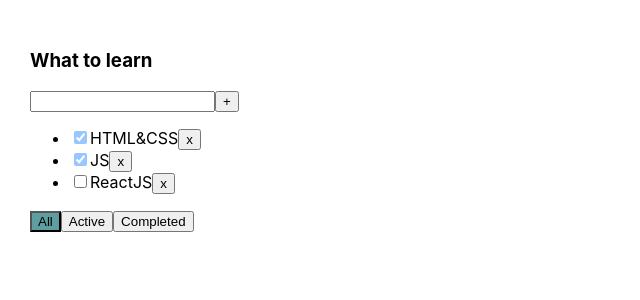
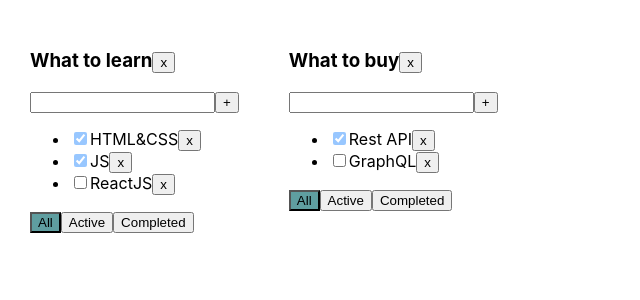
Before and after one commit to Roman4egs1994/todolists, a React (Create React App) app: page / in a window 1280 px wide. Shown: the top 300 px of the page, without its empty margins (0-640 px from the left). Built offline with nearby package versions, Linux system fonts and the light colour scheme.

Commit message:
refactoring tasks array. Added associative array, add function delete Tdolist

```diff
--- a/src/App.tsx
+++ b/src/App.tsx
@@ -5,60 +5,98 @@ import {v1} from "uuid";
 
 export type FilteredTaskType = 'all' | 'active' | 'completed'
 
+type TodolistsType = {
+    id: string,
+    title: string,
+    filter: FilteredTaskType
+}
+
+type TaskStateType = {
+    [key: string]: TaskType[]
+}
+
 function App() {
 
-    /** STATE */
-    const [tasks, setTasks] = useState([
-        {id: v1(), title: "HTML&CSS", isDone: true},
-        {id: v1(), title: "JS", isDone: true},
-        {id: v1(), title: "ReactJS", isDone: false}
+
+    let todolistID1 = v1()
+    let todolistID2 = v1()
+
+    let [todolists, setTodolists] = useState<Array<TodolistsType>>([
+        {id: todolistID1, title: 'What to learn', filter: 'all'},
+        {id: todolistID2, title: 'What to buy', filter: 'all'},
     ])
-    const [filter, setFilter] = useState<FilteredTaskType>('all')
+
+    let [tasks, setTasks] = useState<TaskStateType>({
+        [todolistID1]: [
+            {id: v1(), title: 'HTML&CSS', isDone: true},
+            {id: v1(), title: 'JS', isDone: true},
+            {id: v1(), title: 'ReactJS', isDone: false},
+
+        ],
+        [todolistID2]: [
+            {id: v1(), title: 'Rest API', isDone: true},
+            {id: v1(), title: 'GraphQL', isDone: false},
+        ]
+    })
+    /** DELETE-TODOLIST*/
+    const deleteTodolist = (todolistsId:string) => {
+        setTodolists(todolists.filter((el) => el.id !== todolistsId))
+        delete tasks[todolistsId]
+    }
 
 
     /** ADD-TASK*/
-    const addTask = (title: string) => {
-        const task: TaskType = {id: v1(), title: title, isDone: false}
-        setTasks([task,...tasks])
+    const addTask = (todolistId:string,title: string) => {
+
+        const newTask: TaskType = {id: v1(), title: title, isDone: false}
+        setTasks({...tasks,[todolistId]:[newTask,...tasks[todolistId]]})
     }
 
     /** DELETE-TASK*/
-    const removeTask = (taskId: string) => {
-        setTasks(tasks.filter((el) => el.id !== taskId))
+    const removeTask = (todolistId:string,taskId: string) => {
+        setTasks({...tasks,[todolistId]: tasks[todolistId].filter((el) => el.id !== taskId)})
     }
 
     /** CHECKED IS-DONE TASK*/
-    const changeTaskStatus = (taskId:string,newIsDone:boolean) => {
-        setTasks(tasks.map((task)=> task.id === taskId ? {...task,isDone: newIsDone} : task))
+    const changeTaskStatus = (todolistId:string,taskId: string, newIsDone: boolean) => {
+        // setTasks(tasks.map((task) => task.id === taskId ? {...task, isDone: newIsDone} : task))
+        setTasks({...tasks,[todolistId]:tasks[todolistId].map((el)=> el.id === taskId ? {...el, isDone: newIsDone} : el)})
     }
 
     /** FILTERED-TASK-START--------------------------------------------------------*/
-    const filteredTasks = () => {
-        let filterTask = tasks //all
-        if (filter === 'completed') {
-            filterTask = tasks.filter((tasks) => tasks.isDone)
+    const changeFilter = (todolistId: string, value: FilteredTaskType) => {
+        setTodolists(todolists.map((el) => el.id === todolistId ? {...el, filter: value} : el))
     }
-        if (filter === 'active') {
-            filterTask = tasks.filter((tasks) => !tasks.isDone)
+
+    return (
+        <div className="App">
+            {todolists.map((el) => {
+
+                let filterTask = tasks[el.id] //all
+                if (el.filter === 'completed') {
+                    filterTask = tasks[el.id].filter((tasks) => tasks.isDone)
                 }
-        return filterTask
+                if (el.filter === 'active') {
+                    filterTask = tasks[el.id].filter((tasks) => !tasks.isDone)
                 }
 
 
-    const changeFilter = (value: FilteredTaskType) => {
-        setFilter(value)
-    }
-    /** FILTERED-TASK-FINISH--------------------------------------------------------*/
                 return (
-        <div className="App">
-            <Todolist title="What to learn"
-                      tasks={filteredTasks()}
+                    <Todolist
+                        key={el.id}
+                        todolistId={el.id}
+                        title={el.title}
+                        tasks={filterTask}
                         removeTask={removeTask}
                         changeFilter={changeFilter}
-                      filter={filter}
+                        filter={el.filter}
                         addTask={addTask}
-                      changeTaskStatus = {changeTaskStatus}
+                        changeTaskStatus={changeTaskStatus}
+                        deleteTodolist = {deleteTodolist}
                     />
+                )
+            })}
+
         </div>
     );
 }
--- a/src/Todolist.tsx
+++ b/src/Todolist.tsx
@@ -10,26 +10,28 @@ export type TaskType = {
 }
 
 type PropsType = {
+    todolistId:string
     title: string
-    removeTask: (taskId: string) => void
+    removeTask: (todolistId:string,taskId: string) => void
     tasks: Array<TaskType>
-    changeFilter: (value: FilteredTaskType) => void
+    changeFilter: (todolistId: string,value: FilteredTaskType) => void
     filter: FilteredTaskType
-    addTask: (title: string) => void
-    changeTaskStatus: (taskId: string, newIsDone: boolean) => void
+    addTask: (todolistId: string,title: string) => void
+    changeTaskStatus: (todolistId: string,taskId: string, newIsDone: boolean) => void
+    deleteTodolist:(todolistId:string) => void
 }
 
 export function Todolist(props: PropsType) {
     const [title, setTitle] = useState(``)
     const [error, setError] = useState<null | string>('')
 
-    const onclickFilteredTaskHandler = (buttonName: FilteredTaskType) => {
+    const onclickFilteredTaskHandler = (todolistId:string,buttonName: FilteredTaskType) => {
         if (buttonName === 'completed') {
-            props.changeFilter('completed')
+            props.changeFilter(props.todolistId,'completed')
         } else if (buttonName === 'active') {
-            props.changeFilter('active')
+            props.changeFilter(props.todolistId,'active')
         } else if (buttonName === 'all') {
-            props.changeFilter('all')
+            props.changeFilter(props.todolistId,'all')
         }
     }
 
@@ -41,7 +43,7 @@ export function Todolist(props: PropsType) {
     /** ADD-TASK*/
     const onclickButtonAddTaskHandler = () => {
         if (title.trim() !== '') {
-            props.addTask(title.trim())
+            props.addTask(props.todolistId,title.trim())
             setTitle('')
         } else {
             setError('Enter text')
@@ -55,8 +57,15 @@ export function Todolist(props: PropsType) {
         }
     }
 
+    /** DELETE-TODOLIST*/
+    const onClickDeleteTodoHandler = () => {
+        props.deleteTodolist(props.todolistId)
+    }
+
     return <div>
-        <h3>{props.title}</h3>
+        <h3>{props.title}
+        <Button title={'x'} callBack={onClickDeleteTodoHandler}/>
+        </h3>
         <div>
             <input
                 value={title}
@@ -71,13 +80,13 @@ export function Todolist(props: PropsType) {
 
                 /** DELETE-TASK*/
                 const onclickDeleteTaskHandler = () => {
-                    props.removeTask(task.id)
+                    props.removeTask(props.todolistId,task.id)
                 }
 
                 /** CHECKED IS-DONE TASK*/
                 const onChangeIsDoneTaskHandler = (event: ChangeEvent<HTMLInputElement>) => {
                     const eventTask = event.currentTarget.checked
-                    props.changeTaskStatus(task.id, eventTask)
+                    props.changeTaskStatus(props.todolistId,task.id, eventTask)
                 }
 
                 return (
@@ -102,16 +111,16 @@ export function Todolist(props: PropsType) {
             <Button
                 className={props.filter === 'all' ? style.filterButton : ''}
                 title={'All'}
-                callBack={() => onclickFilteredTaskHandler('all')}
+                callBack={() => onclickFilteredTaskHandler(props.todolistId,'all')}
             />
             <Button
                 className={props.filter === 'active' ? style.filterButton : ''}
                 title={'Active'}
-                callBack={() => onclickFilteredTaskHandler('active')}/>
+                callBack={() => onclickFilteredTaskHandler(props.todolistId,'active')}/>
             <Button
                 className={props.filter === 'completed' ? style.filterButton : ''}
                 title={'Completed'}
-                callBack={() => onclickFilteredTaskHandler('completed')}/>
+                callBack={() => onclickFilteredTaskHandler(props.todolistId,'completed')}/>
         </div>
     </div>
 }
```
Lines whose indentation alone changed are shown as unchanged.
